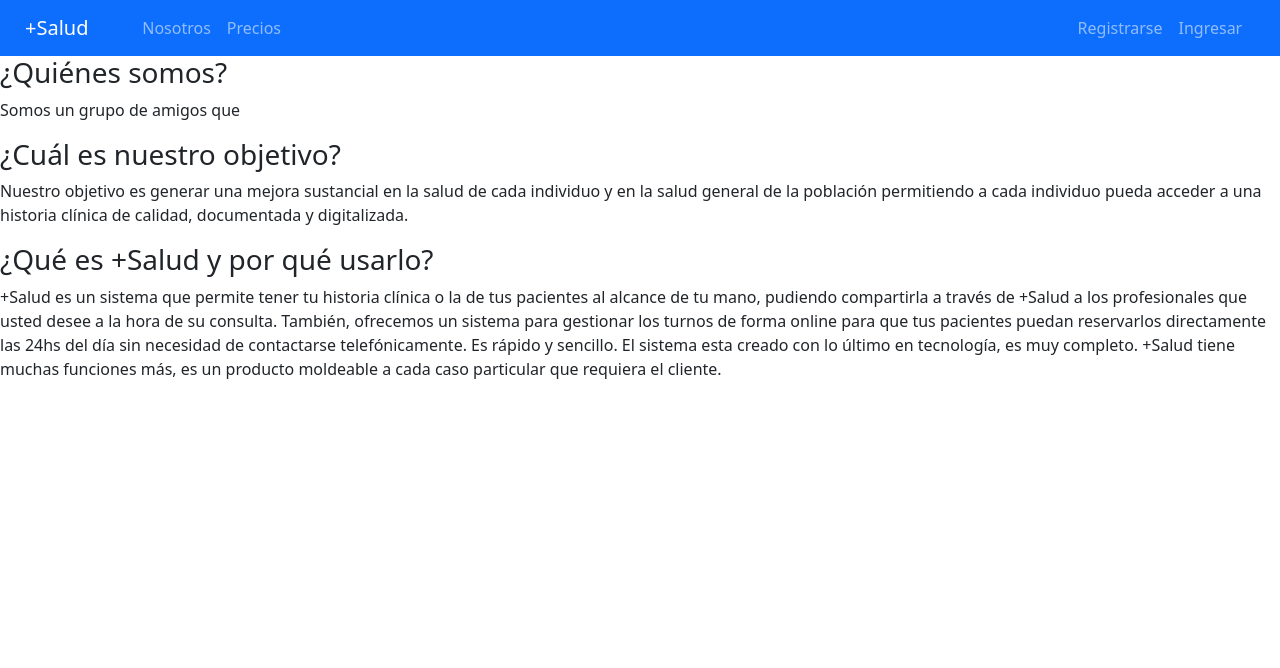
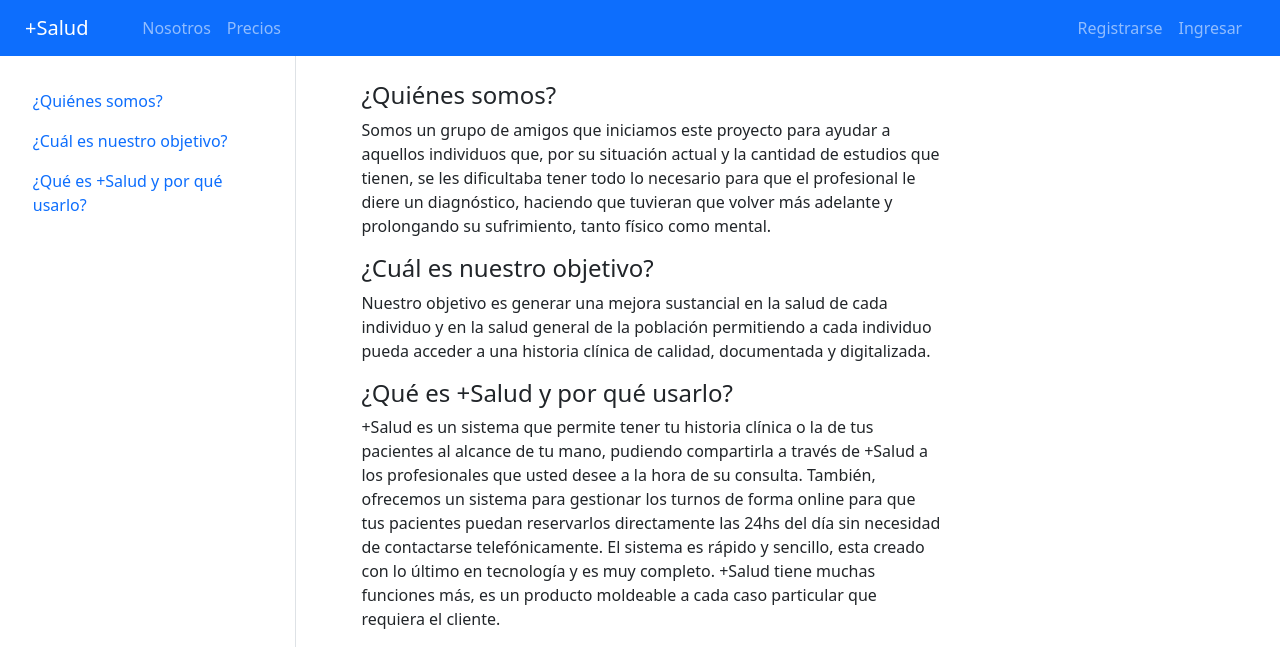
Before and after one commit to Ivan18Gauna/app-clinica, a React (Create React App) app in the folder client/: page /about in a window 1280 px wide. Shown: the top 668 px of the page. Built offline with nearby package versions, Linux system fonts and the light colour scheme; no server answers.

Commit message:
About and Loading

```diff
--- a/client/src/App.js
+++ b/client/src/App.js
@@ -3,12 +3,12 @@ import { BrowserRouter, Route, Switch } from "react-router-dom";
 import Home from './components/home/Home'
 import LandingPage from './components/landingPage/LandingPage'
 import Details from './components/detail/Details'
-import SignIn from './components/SignIn/SignIn';
+import SignIn from './components/signIn/SignIn';
 import navBarEdit from './components/navBar/NavBar';
 import FormProfessionals from './components/formProfessionals/FormProfesionals';
 import FormPatients from './components/formPatients/FormPatients';
 import healthData from './components/healthData/healthData';
-import Login from './components/Login/Login';
+import Login from './components/login/Login';
 import About from './components/about/About';
 
 
--- /dev/null
+++ b/client/src/components/about/About.css
@@ -0,0 +1,19 @@
+#row {
+    width: 100%;
+}
+
+#NavBar-About {
+    width: 25%;
+    padding-left: 2.25%;
+}
+
+#Margin-Top-About {
+    margin-top: 25px;
+}
+
+.Info-About {
+    width: 80%;
+    margin-top: 25px;
+    padding-left: 5%;
+    padding-right: 5%;
+}
--- a/client/src/components/about/About.jsx
+++ b/client/src/components/about/About.jsx
@@ -1,14 +1,39 @@
 import React from 'react';
+import './About.css';
+import Loading from '../loading/Loading';
 
 export default function About() {
 	return (
-		<div>
-			<div>
-				<h3>¿Quiénes somos?</h3>
-				<p>Somos un grupo de amigos que </p>
+    <div class="row" id='row'>
+        <div class="col-4" id='NavBar-About'>
+            <nav id="navbar-example3" class="h-100 flex-column align-items-stretch pe-4 border-end">
+                <nav class="nav nav-pills flex-column">
+                    <a class="nav-link" href="#item-1" id='Margin-Top-About'>¿Quiénes somos?</a>
+                    <a class="nav-link" href="#item-2">¿Cuál es nuestro objetivo?</a>
+                    <a class="nav-link" href="#item-3">¿Qué es +Salud y por qué usarlo?</a>
+                    {/* <a class="nav-link" href="#item-4">Item 4</a>
+                    <nav class="nav nav-pills flex-column">
+                    <a class="nav-link ms-3 my-1" href="#item-4-1">Item 4-1</a>
+                    <a class="nav-link ms-3 my-1" href="#item-4-2">Item 4-2</a>
+                    </nav> */}
+                </nav>
+            </nav>
         </div>
-			<div>
-				<h3>¿Cuál es nuestro objetivo?</h3>
+
+        <div class="col-8">
+            <div data-bs-spy="scroll" data-bs-target="#navbar-example3" data-bs-smooth-scroll="true" class="scrollspy-example-2" tabindex="0" className='Info-About'>
+                <div id="item-1">
+                    <h4>¿Quiénes somos?</h4>
+                    <p>
+                        Somos un grupo de amigos que iniciamos este proyecto para ayudar a aquellos
+                        individuos que, por su situación actual y la cantidad de estudios que tienen,
+                        se les dificultaba tener todo lo necesario para que el profesional le diere un
+                        diagnóstico, haciendo que tuvieran que volver más adelante y prolongando su
+                        sufrimiento, tanto físico como mental.
+                    </p>
+                </div>
+                <div id="item-2">
+                    <h4>¿Cuál es nuestro objetivo?</h4>
                     <p>
                         Nuestro objetivo es generar una mejora sustancial en la salud de cada
                         individuo y en la salud general de la población permitiendo a cada
@@ -16,20 +41,37 @@ export default function About() {
                         y digitalizada.
                     </p>
                 </div>
-			<div>
-				<h3>¿Qué es +Salud y por qué usarlo?</h3>
+                <div id="item-3">
+                    <h4>¿Qué es +Salud y por qué usarlo?</h4>
                     <p>
                         +Salud es un sistema que permite tener tu historia clínica o la de tus
                         pacientes al alcance de tu mano, pudiendo compartirla a través de
                         +Salud a los profesionales que usted desee a la hora de su consulta.
                         También, ofrecemos un sistema para gestionar los turnos de forma
                         online para que tus pacientes puedan reservarlos directamente las 24hs
-					del día sin necesidad de contactarse telefónicamente. Es rápido y
-					sencillo. El sistema esta creado con lo último en tecnología, es muy
+                        del día sin necesidad de contactarse telefónicamente. El sistema es rápido y
+                        sencillo, esta creado con lo último en tecnología y es muy
                         completo. +Salud tiene muchas funciones más, es un producto moldeable
                         a cada caso particular que requiera el cliente.
                     </p>
                 </div>
+                {/* <div id="item-4">
+                    <h4>Item 4</h4>
+                    <p>...</p>
+                </div>
+                <div id="item-4-1">
+                    <h5>Item 4-1</h5>
+                    <p>...</p>
+                </div>
+                <div id="item-4-2">
+                    <h5>Item 4-2</h5>
+                    <p>...</p>
+                </div>
+                <p>
+                    Estamos convencidos de lo que hacemos, porque lo hacemos y para que lo hacemos.
+                </p> */}
+            </div>
+        </div>
     </div>
 	);
 }
--- /dev/null
+++ b/client/src/components/loading/Loading.css
@@ -0,0 +1,64 @@
+.loader {
+    display: inline-block;
+    position: relative;
+    width: 80px;
+    height: 80px;
+    transform: rotate(45deg);
+    transform-origin: 40px 40px;
+   }
+
+   .loader div {
+    top: 32px;
+    left: 32px;
+    position: absolute;
+    width: 32px;
+    height: 32px;
+    background: red;
+    animation: loader45 1.2s infinite cubic-bezier(0.215, 0.61, 0.355, 1);
+   }
+
+   .loader div:after,
+   .loader div:before {
+    content: " ";
+    position: absolute;
+    display: block;
+    width: 32px;
+    height: 32px;
+    background: red;
+   }
+
+   .loader div:before {
+    left: -24px;
+    border-radius: 50% 0 0 50%;
+   }
+
+   .loader div:after {
+    top: -24px;
+    border-radius: 50% 50% 0 0;
+   }
+
+   @keyframes loader45 {
+    0% {
+     transform: scale(0.95);
+    }
+
+    5% {
+     transform: scale(1.1);
+    }
+
+    39% {
+     transform: scale(0.85);
+    }
+
+    45% {
+     transform: scale(1);
+    }
+
+    60% {
+     transform: scale(0.95);
+    }
+
+    100% {
+     transform: scale(0.9);
+    }
+   }
--- a/client/src/components/loading/Loading.jsx
+++ b/client/src/components/loading/Loading.jsx
@@ -0,0 +1,9 @@
+import React from "react";
+import './Loading.css'
+
+export default function Loading() {
+
+    return (
+        <div class="loader"><div></div></div>
+    )
+}
```
Lines whose indentation alone changed are shown as unchanged.
